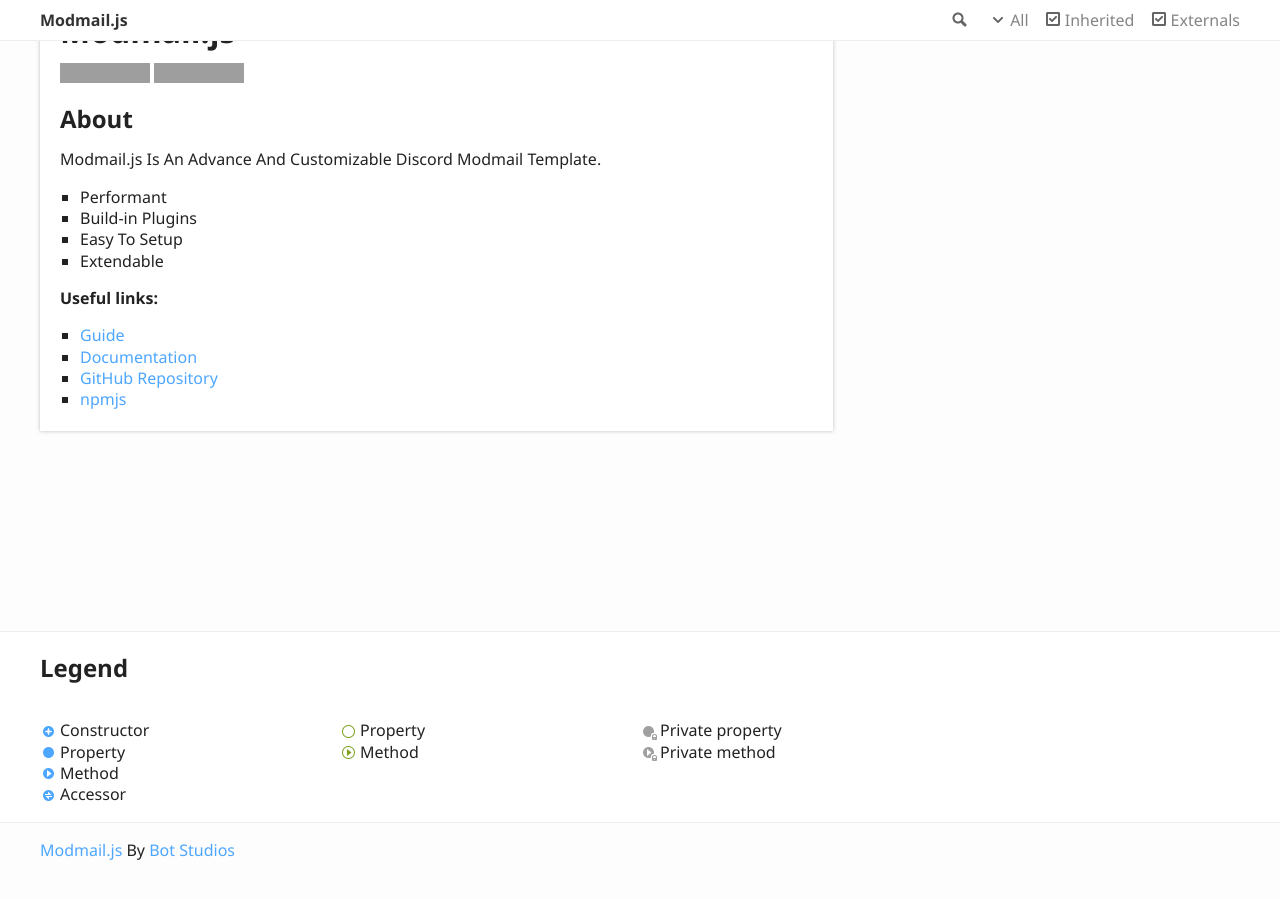
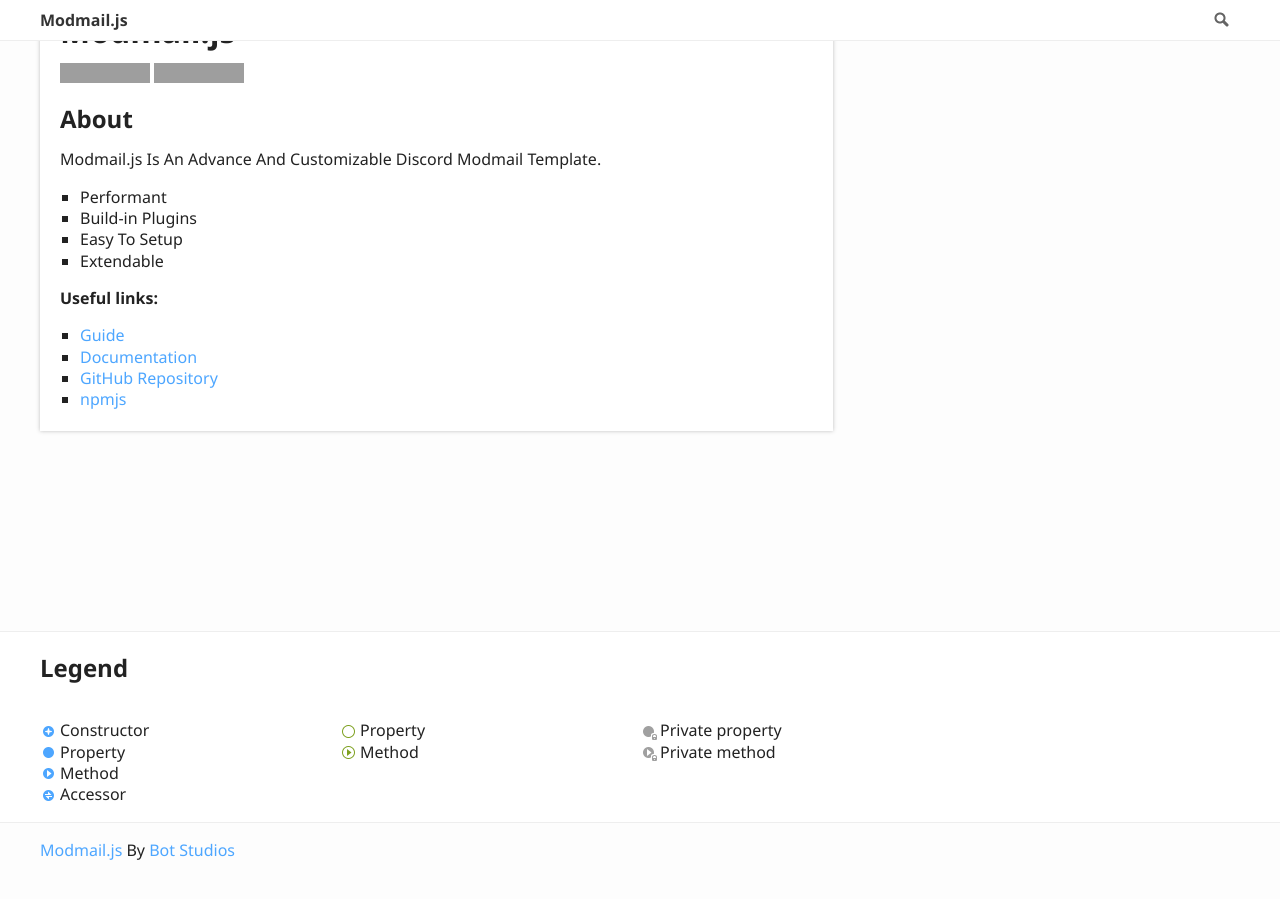
Before and after one commit to BotStudios/modmail.js, a Jekyll site: the page docs/index.html, which Jekyll copies as it is, in a window 1280 px wide. Built offline with Jekyll 4.4.1, drawn with Linux system fonts in a browser that asks for light colours; grey boxes are pictures that could not be loaded.

Commit message:
Update index.html

```diff
--- a/docs/index.html
+++ b/docs/index.html
@@ -25,23 +25,6 @@
 					</ul>
 					<a href="index.html" class="title">Modmail.js</a>
 				</div>
-				<div class="table-cell" id="tsd-widgets">
-					<div id="tsd-filter">
-						<a href="#" class="tsd-widget options no-caption" data-toggle="options">Options</a>
-						<div class="tsd-filter-group">
-							<div class="tsd-select" id="tsd-filter-visibility">
-								<span class="tsd-select-label">All</span>
-								<ul class="tsd-select-list">
-									<li data-value="public">Public</li>
-									<li data-value="protected">Public/Protected</li>
-									<li data-value="private" class="selected">All</li>
-								</ul>
-							</div>
-							<input type="checkbox" id="tsd-filter-inherited" checked />
-							<label class="tsd-widget" for="tsd-filter-inherited">Inherited</label>
-							<input type="checkbox" id="tsd-filter-externals" checked />
-							<label class="tsd-widget" for="tsd-filter-externals">Externals</label>
-						</div>
 					</div>
 					<a href="#" class="tsd-widget menu no-caption" data-toggle="menu">Menu</a>
 				</div>
```
